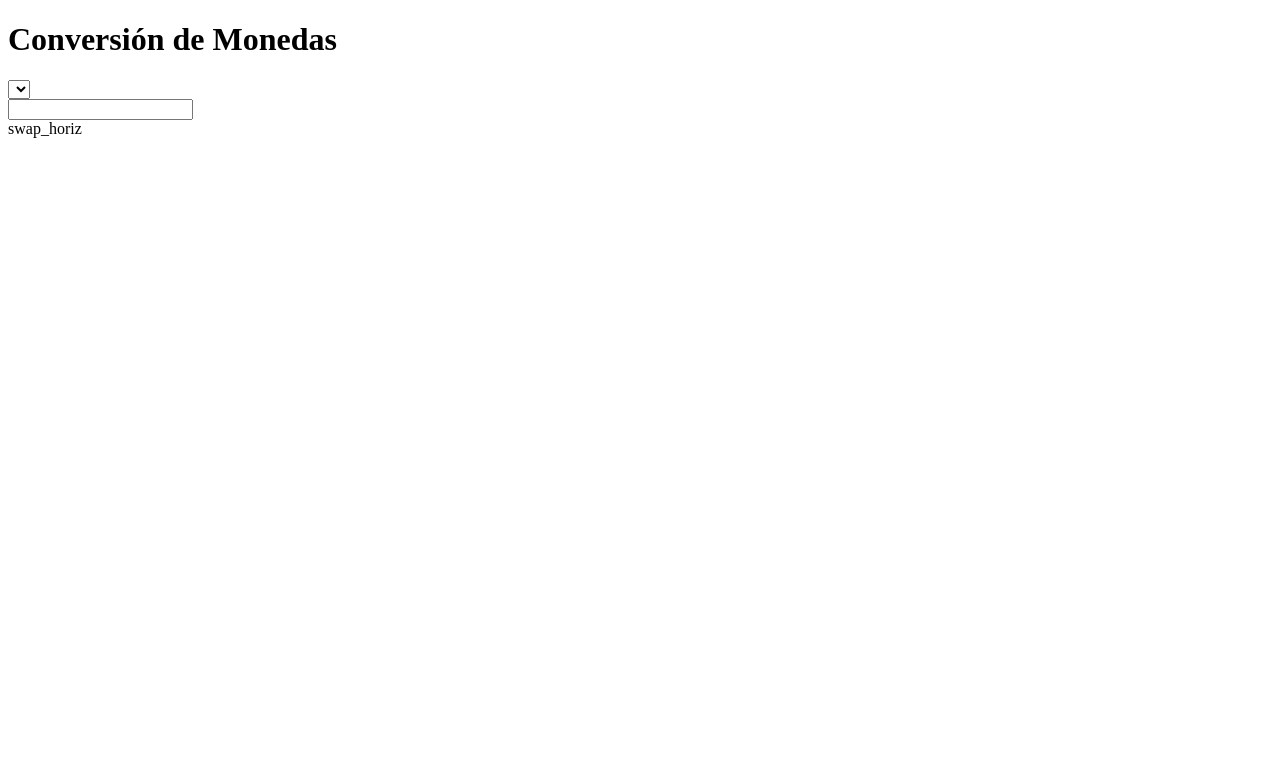
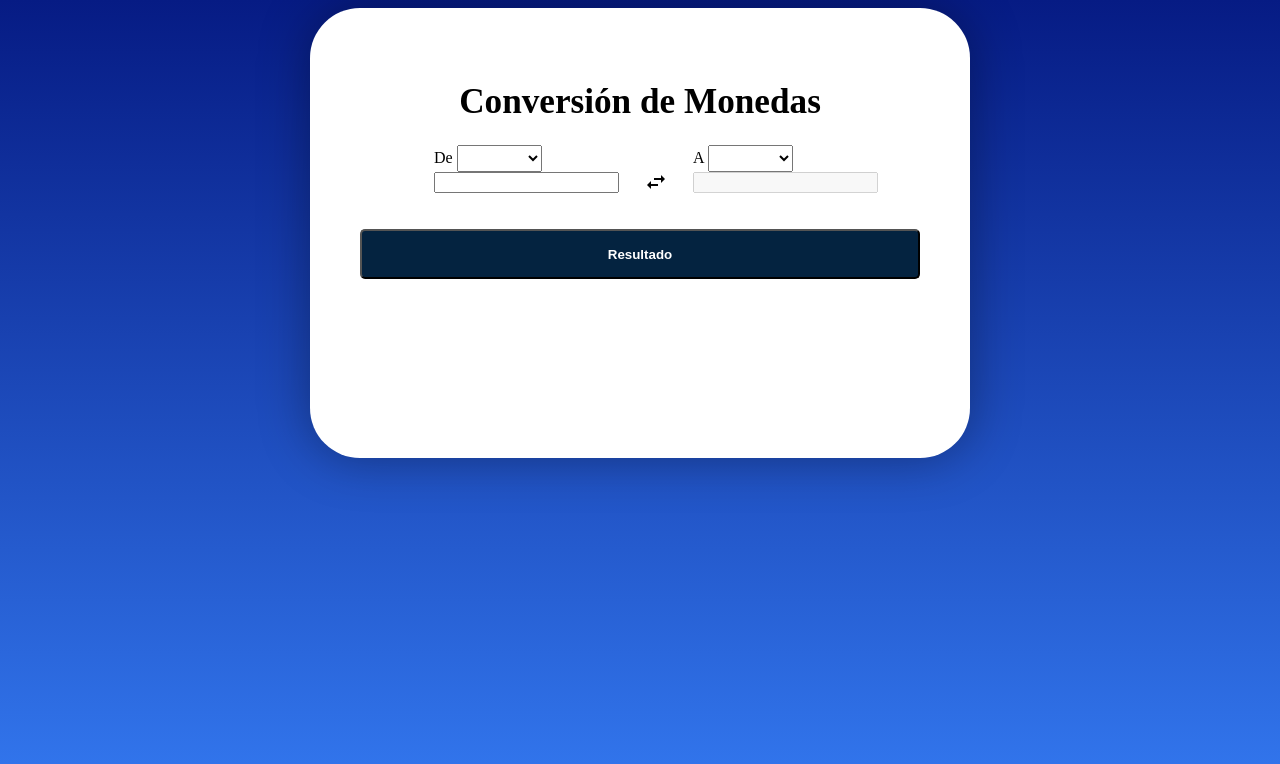
Before and after one commit to jazapatah/monedas, a plain HTML site: page index.html in a window 1280 px wide. Drawn offline with nearby package versions, Linux system fonts and the light colour scheme.

Commit message:
styles for swap icon

```diff
--- a/css/styles.css
+++ b/css/styles.css
@@ -0,0 +1,51 @@
+body{
+    height: 100vh;
+    display: flex;
+    justify-content: center;
+    overflow: hidden;
+    background-image: linear-gradient(to bottom,#061b84,#347af2);
+}
+
+.container{
+    background-color: #fff;
+    width: 560px;
+    height: 350px;
+    border-radius: 50px;
+    padding: 50px;
+    box-shadow: 0 0 50px rgba(6, 6, 6, 0.344);
+}
+
+.titulo{
+    text-align: center;
+    font-size: 2.2rem;
+
+}
+
+main {
+    display: flex;
+    flex-direction: row;
+    justify-content: center;
+    margin-left: 2rem;
+}
+
+.options select{
+    padding: 2%;
+    width: 85px;
+}
+
+.result {
+    width: 100%;
+    text-align: center;
+    border-radius: 5px;
+    background-color: #042340;
+    cursor: pointer;
+    height: 50px;
+    color: #fff;
+    font-weight: bold;
+    margin-top: 10px;
+}
+
+.swap {
+    cursor: pointer;
+    padding: 25px;
+}
--- a/index.html
+++ b/index.html
@@ -4,7 +4,7 @@
     <meta charset="UTF-8">
     <meta name="viewport" content="width=device-width, initial-scale=1.0">
     <!-- Para iconos de Google Fonts -->
-    <link rel="stylesheet" href="https://fonts.googleapis.com/css2?family=Material+Symbols+Outlined:opsz,wght,FILL,GRAD@20..48,100..700,0..1,-50..200" />
+    <link rel="stylesheet" href="https://fonts.googleapis.com/css2?family=Material+Icons" />
     <link rel="stylesheet" href="./css/styles.css">
     <title>Conversión de Monedas</title>
 </head>
@@ -17,7 +17,7 @@
         </div>
         <main>
             <div class="inicial">
-                <div class="options">
+                <div class="options"> De
                     <select name="" id="">
 
                     </select>
@@ -29,7 +29,16 @@
             <span class="material-icons swap">
                 swap_horiz
             </span>
+            <div class="target">
+                <div class="options"> A
+                    <select name="" id=""></select>
+                </div>
+                <div class="input">
+                    <input type="number" name="" id="" value="" disabled>
+                </div>
+            </div>
         </main>
+        <button class="result">Resultado</button>
     </div>
 
     <script src="./js/app.js"></script>
```
